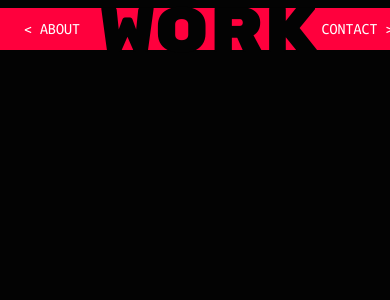
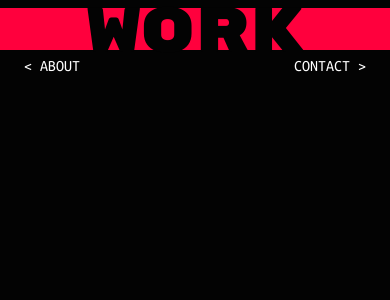
Before and after one commit to jamilettel/portfolio, a Next.js app: page /work in a window 390 px wide. Shown: the top 300 px of the page. Built offline with nearby package versions, Linux system fonts and the light colour scheme.

Commit message:
:iphone: page navigation responsiveness

```diff
--- a/src/components/layout/Layout.scss
+++ b/src/components/layout/Layout.scss
@@ -1,3 +1,5 @@
+@import "base";
+
 .layout-content {
   display: flex;
   height: 100vh;
@@ -5,6 +7,7 @@
 
   .content {
     width: 1200px;
+    background: $background;
 
     @media (max-width: 1700px) {
       width: 1000px;
--- a/src/components/page-header/PageHeader.scss
+++ b/src/components/page-header/PageHeader.scss
@@ -5,6 +5,11 @@
   display: grid;
   grid-template-columns: 100px auto 100px;
   max-height: 88px; // 64px + 12px + 12px
+  z-index: 1;
+
+  @media (max-width: 600px) {
+    grid-template-columns: auto;
+  }
 
   @media (max-width: 900px) {
     max-height: 58px; // 42px + 8px + 8px
@@ -29,15 +34,25 @@
     margin: auto 0;
     color: white;
     text-decoration: none;
+
+    @media (max-width: 600px) {
+      position: absolute;
+      top: 100%;
+    }
   }
 
   .page-header-button-right {
     text-align: right;
     margin-right: 24px;
+    @media (max-width: 600px) {
+      right: 0;
+    }
   }
 
   .page-header-button-left {
     margin-left: 24px;
+    @media (max-width: 600px) {
+    }
   }
 
   .page-header-background {
```
